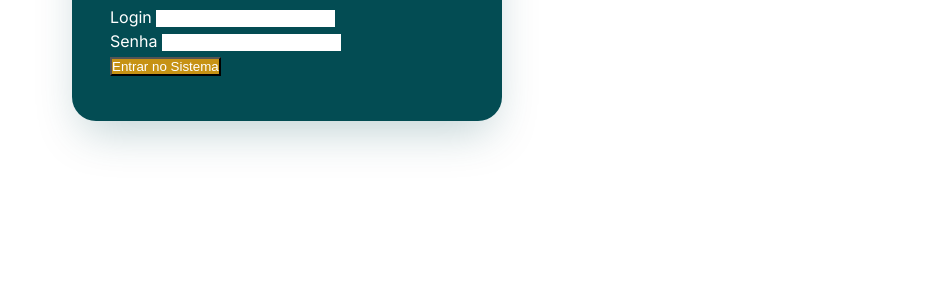
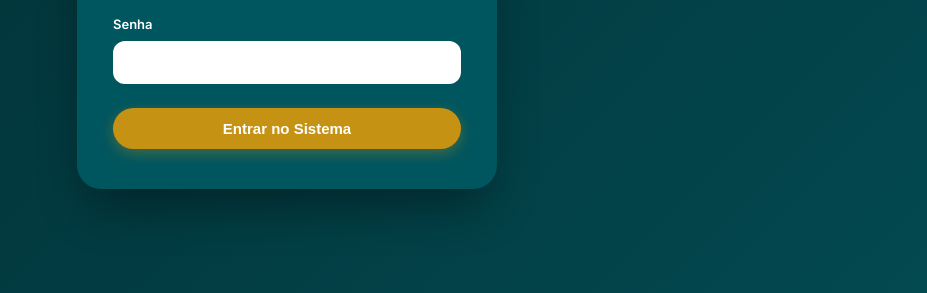
Before and after one commit to helenacs0202/fortalglass-erp, a website: page index.html in a window 1280 px wide. Shown: the part 507-800 px from the top of the page, without its empty margins (353-1280 px from the left). Drawn offline with nearby package versions, Linux system fonts and the light colour scheme.

Commit message:
Update style.css

```diff
--- a/css/style.css
+++ b/css/style.css
@@ -1,8 +1,10 @@
 :root {
   --primary: #034C53;
   --primary-dark: #02363B;
+  --primary-logo: #00565F;
   --primary-light: #E6F0F1;
   --accent: #C69214;
+  --accent-hover: #B08110;
   --accent-light: #FDF7E7;
   --bg: #F4F7F8;
   --surface: #FFFFFF;
@@ -51,22 +53,22 @@ body {
   align-items: center;
   justify-content: center;
   padding: 24px;
-  background-color: #FFFFFF;
+  background: linear-gradient(135deg, #012B30 0%, #023C42 60%, #034950 100%);
 }
 
 .login-card {
   width: 100%;
-  max-width: 430px;
-  background-color: var(--primary);
+  max-width: 420px;
+  background-color: var(--primary-logo);
   border-radius: 24px;
-  padding: 44px 38px;
-  box-shadow: 0 20px 45px -10px rgba(3, 76, 83, 0.25);
+  padding: 40px 36px;
+  box-shadow: 0 25px 50px -12px rgba(0, 0, 0, 0.42);
   border-top: 4px solid var(--accent);
 }
 
 .login-brand {
   text-align: center;
-  margin-bottom: 30px;
+  margin-bottom: 28px;
 }
 
 .login-brand img {
@@ -74,37 +76,116 @@ body {
   max-width: 100%;
   height: auto;
   object-fit: contain;
-  margin-bottom: 14px;
+  margin-bottom: 12px;
 }
 
 .login-brand p {
   font-size: 0.875rem;
-  color: rgba(255, 255, 255, 0.82);
+  color: rgba(255, 255, 255, 0.85);
+}
+
+.form-group {
+  margin-bottom: 18px;
+}
+
+.form-group label {
+  display: block;
+  font-size: 0.8125rem;
+  font-weight: 600;
+  color: var(--text-main);
+  margin-bottom: 6px;
 }
 
 .login-card .form-group label {
   color: #FFFFFF;
 }
 
+.form-control {
+  width: 100%;
+  padding: 12px 16px;
+  font-size: 0.9375rem;
+  color: var(--text-main);
+  background: #F8FAFC;
+  border: 1px solid var(--border);
+  border-radius: 12px;
+  transition: all 0.2s ease;
+}
+
 .login-card .form-control {
   background-color: #FFFFFF;
-  border: 1px solid rgba(255, 255, 255, 0.2);
-  color: var(--text-main);
+  border: 1px solid rgba(255, 255, 255, 0.25);
+}
+
+.form-control:focus {
+  outline: none;
+  background: var(--surface);
+  border-color: var(--primary);
+  box-shadow: 0 0 0 3px rgba(3, 76, 83, 0.12);
 }
 
 .login-card .form-control:focus {
   border-color: var(--accent);
-  box-shadow: 0 0 0 3px rgba(198, 146, 20, 0.28);
+  box-shadow: 0 0 0 3px rgba(198, 146, 20, 0.35);
+}
+
+.btn-pill {
+  display: inline-flex;
+  align-items: center;
+  justify-content: center;
+  gap: 8px;
+  padding: 12px 24px;
+  font-size: 0.9375rem;
+  font-weight: 600;
+  border-radius: var(--radius-pill);
+  border: none;
+  cursor: pointer;
+  transition: all 0.2s ease;
+}
+
+.btn-primary {
+  background-color: var(--primary);
+  color: #FFFFFF;
+}
+
+.btn-primary:hover {
+  background-color: var(--primary-dark);
+  transform: translateY(-1px);
 }
 
 .login-card .btn-primary {
   background-color: var(--accent);
   color: #FFFFFF;
+  box-shadow: 0 4px 14px rgba(198, 146, 20, 0.35);
 }
 
 .login-card .btn-primary:hover {
-  background-color: #B08110;
+  background-color: var(--accent-hover);
 }
+
+.btn-primary:disabled {
+  opacity: 0.65;
+  cursor: not-allowed;
+  transform: none;
+}
+
+.btn-outline {
+  background-color: transparent;
+  color: var(--primary);
+  border: 1px solid var(--border);
+  padding: 8px 18px;
+  font-size: 0.8125rem;
+}
+
+.btn-outline:hover {
+  background-color: var(--primary-light);
+  border-color: var(--primary);
+}
+
+.btn-full {
+  width: 100%;
+  margin-top: 6px;
+}
+
 .login-error {
   background: var(--danger-bg);
   color: #B91C1C;
@@ -135,7 +216,7 @@ body {
 
 .sidebar-header {
   padding: 24px 20px;
-  background-color: #FFFFFF;
+  background-color: var(--primary-logo);
   border-bottom: 3px solid var(--accent);
   display: flex;
   align-items: center;
@@ -143,8 +224,8 @@ body {
 }
 
 .sidebar-header img {
-  max-width: 175px;
-  max-height: 54px;
+  max-width: 180px;
+  max-height: 60px;
   width: auto;
   height: auto;
   object-fit: contain;
```
